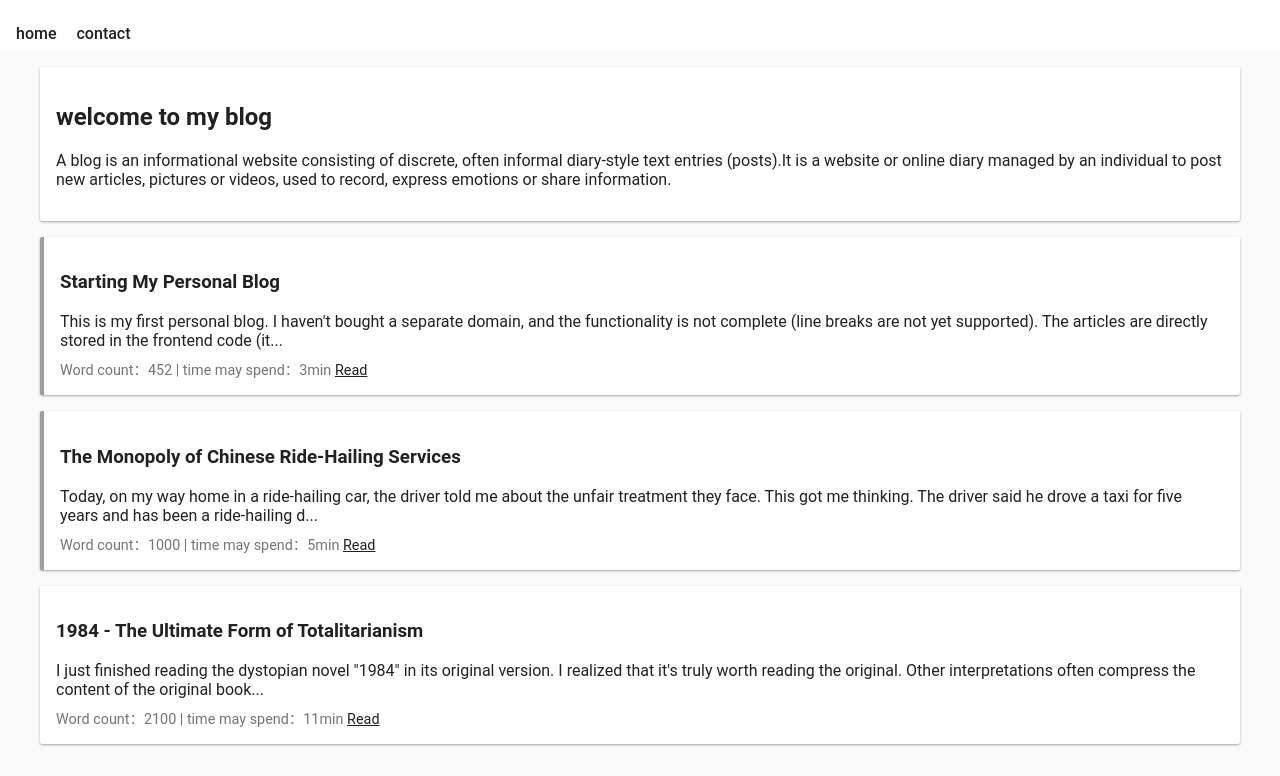
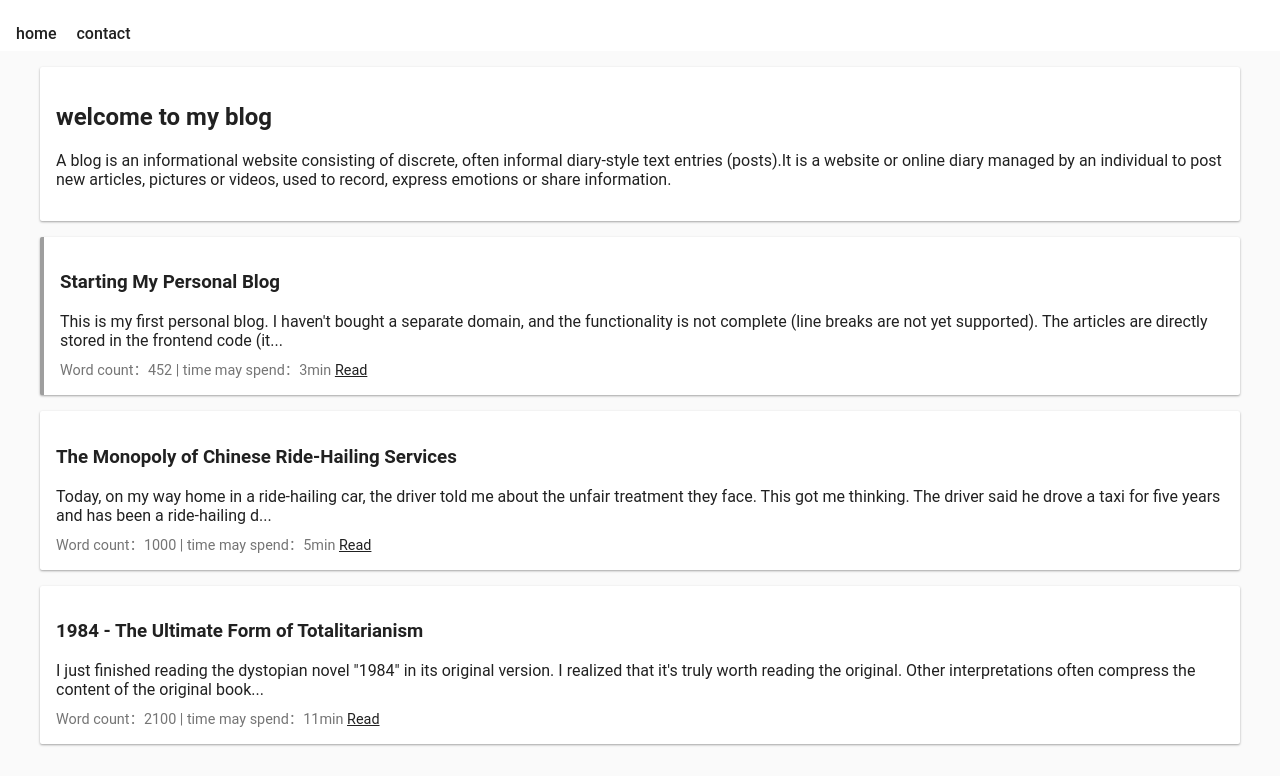
Before and after one commit to Joyance-tsui/blog-new-en, a plain HTML site: page index.html in a window 1280 px wide. Shown: the part 116-892 px from the top of the page. Drawn offline with Linux system fonts and the light colour scheme.

Commit message:
Update index.html

```diff
--- a/index.html
+++ b/index.html
@@ -200,7 +200,7 @@
 <script>
     let articles = [
         { title: 'Starting My Personal Blog', content: 'This is my first personal blog. I haven\'t bought a separate domain, and the functionality is not complete (line breaks are not yet supported). The articles are directly stored in the frontend code (it', pinned: true, wordCount: 452, url: 'https://joyance-tsui.github.io/AAAB-en/' },
-	{ title: 'The Monopoly of Chinese Ride-Hailing Services', content: 'Today, on my way home in a ride-hailing car, the driver told me about the unfair treatment they face. This got me thinking. The driver said he drove a taxi for five years and has been a ride-hailing driver', pinned: true, wordCount: 1000, url: 'https://joyance-tsui.github.io/AAAC-en/' },
+	{ title: 'The Monopoly of Chinese Ride-Hailing Services', content: 'Today, on my way home in a ride-hailing car, the driver told me about the unfair treatment they face. This got me thinking. The driver said he drove a taxi for five years and has been a ride-hailing driver', pinned: false, wordCount: 1000, url: 'https://joyance-tsui.github.io/AAAC-en/' },
 	{ title: '1984 - The Ultimate Form of Totalitarianism', content: 'I just finished reading the dystopian novel "1984" in its original version. I realized that it\'s truly worth reading the original. Other interpretations often compress the content of the original book, and some even distort it. For example, the classic slogans of the English Socialist ', pinned: false, wordCount: 2100, url: 'https://joyance-tsui.github.io/AAAD-en/' },
     ];
 
```
